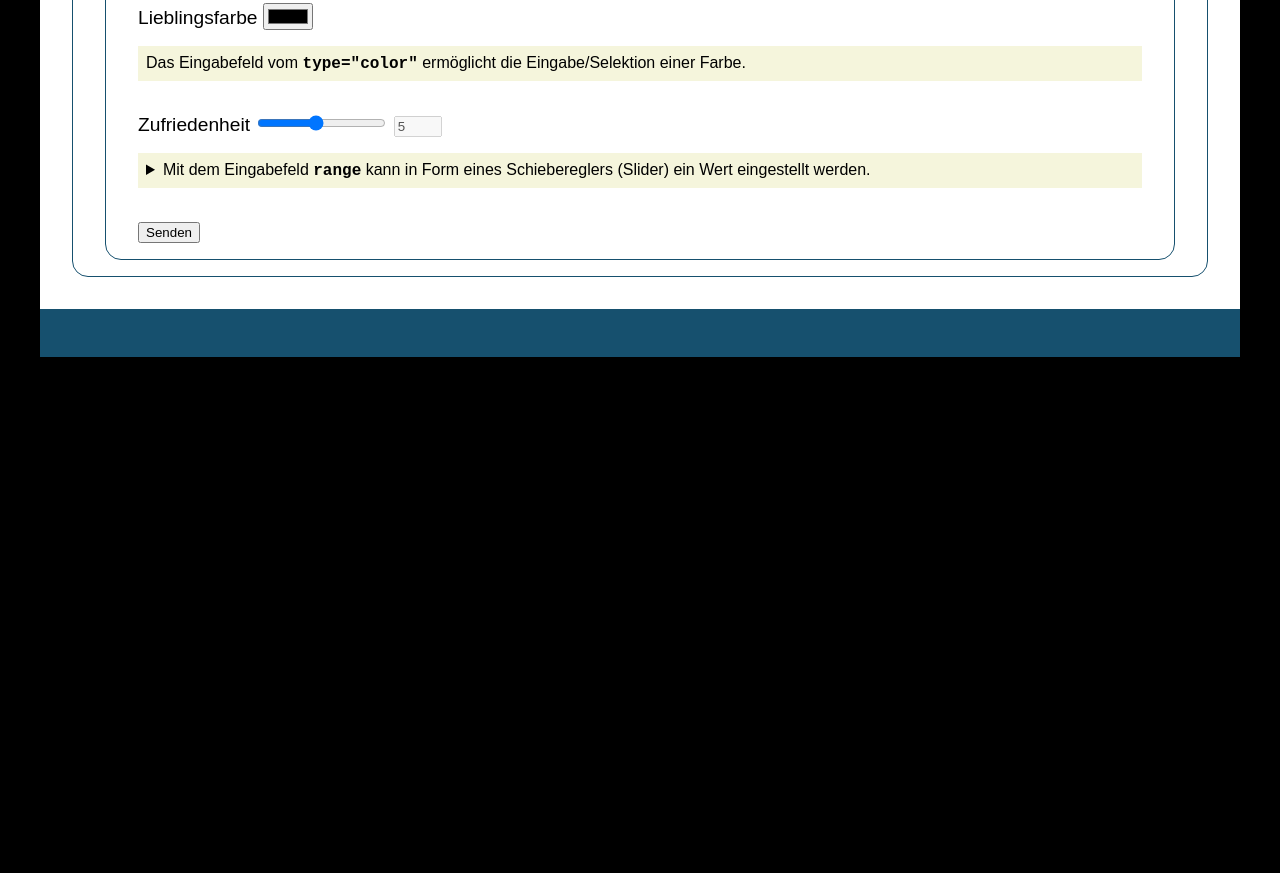
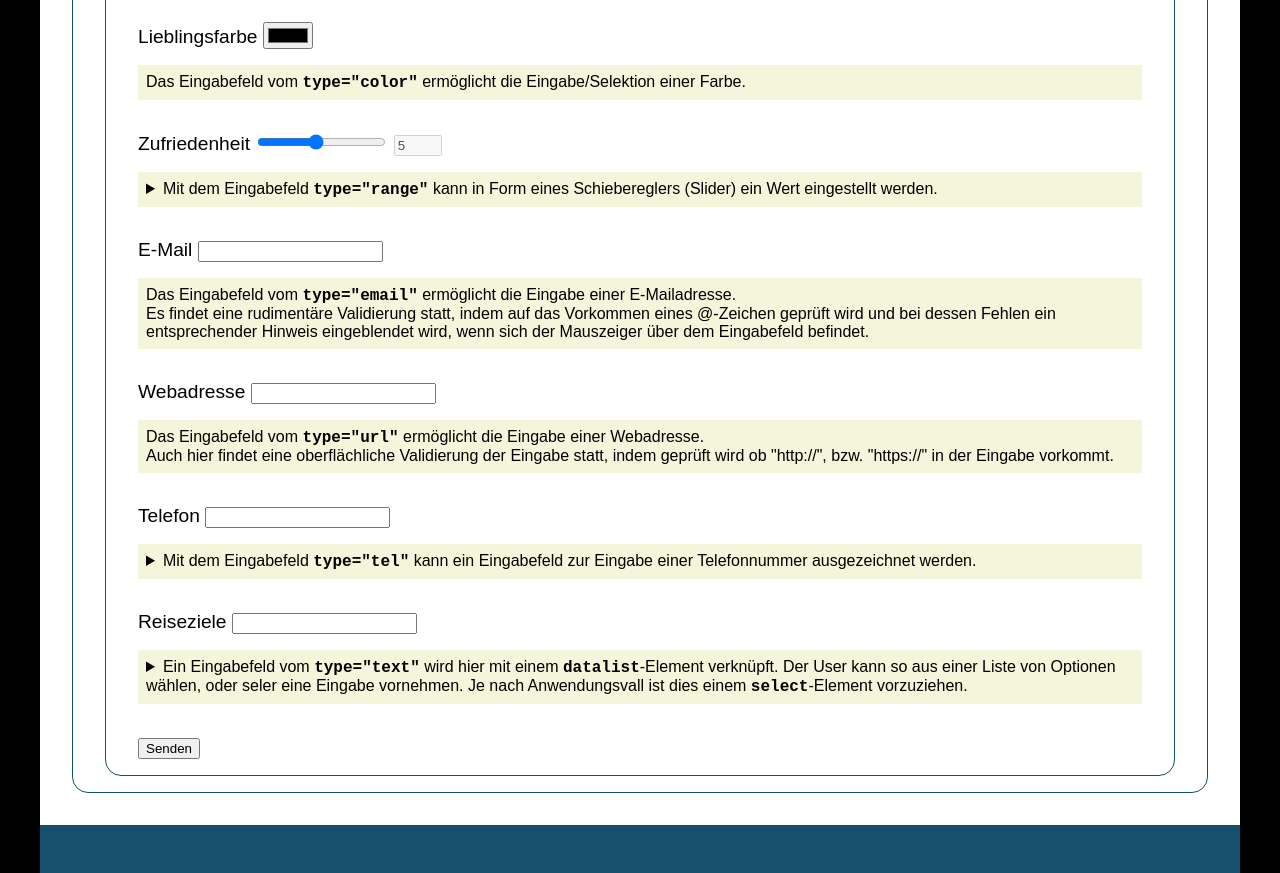
Before and after one commit to XIDV/formsInHTML5, a plain HTML site: page index.html in a window 1280 px wide. Shown: the part 1436-2309 px from the top of the page. Before the commit the page ends 1793 px from the top, so only its background shows below. Drawn offline with Linux system fonts and the light colour scheme.

Commit message:
content bzgl. input type email, url, tel, sowie text in Kombination mit Element datalist erstellt

```diff
--- a/index.html
+++ b/index.html
@@ -45,9 +45,7 @@
                         <div class="sectionSubtitle"><!-- INSERT SUBTITLE HERE --></div>
                     </header>
                     <div class="sectionContentText">
-                        <p>
-                            Erfahren Sie nachfolgend einiges über die Formularelemente in HTML5.
-                        </p>
+                        Zum optimalen Nachvollziehen der folgenden Beispiele öffnen Sie die Entwickerwerkzeuge des Browsers, bzw. lassen Sie sich den Quelltext der Seite anzeigen.
                     </div>
                     <article class="demoBox">
                         <header class="demoBoxHeader">
@@ -135,7 +133,7 @@
                                     <div class="elementInfo">
                                         <details>
                                             <summary>
-                                                Mit dem Eingabefeld <code>range</code> kann in Form eines Schiebereglers (Slider) ein Wert eingestellt werden.
+                                                Mit dem Eingabefeld <code>type="range"</code> kann in Form eines Schiebereglers (Slider) ein Wert eingestellt werden.
                                             </summary>
                                             <p>
                                                 Wie bei <code>type="number"</code> definieren hier <code>min</code> und <code>max</code> den erlaubten Wertebereich. Ebenso steuert auf hier <code>step</code> die Schrittweite.
@@ -151,12 +149,63 @@
                                     </div>
                                 </div>
                                 <div class="fElementWrapper">
-
+                                    <label for="userEmail">E-Mail</label>
+                                    <input type="email" name="userEmail" id="userEmail">
+                                    <div class="elementInfo">
+                                        Das Eingabefeld vom <code>type="email"</code> ermöglicht die Eingabe einer E-Mailadresse. <br>
+                                        Es findet eine rudimentäre Validierung statt, indem auf das Vorkommen eines @-Zeichen geprüft wird und bei dessen Fehlen ein entsprechender Hinweis eingeblendet wird, wenn sich der Mauszeiger über dem Eingabefeld befindet.
+                                    </div>
                                 </div>
                                 <div class="fElementWrapper">
+                                    <label for="userURL">Webadresse</label>
+                                    <input type="url" name="userURL" id="userURL">
+                                    <div class="elementInfo">
+                                        Das Eingabefeld vom <code>type="url"</code> ermöglicht die Eingabe einer Webadresse. <br>
+                                        Auch hier findet eine oberflächliche Validierung der Eingabe statt, indem geprüft wird ob "http://", bzw. "https://" in der Eingabe vorkommt.
+                                    </div>
+                                </div>
+                                <div class="fElementWrapper">
+                                    <label for="userFon">Telefon</label>
+                                    <input type="tel" name="userFon" id="userFon" pattern="[0-9]{5,12}">
+                                    <div class="elementInfo">
+                                        <details>
+                                            <summary>
+                                                Mit dem Eingabefeld <code>type="tel"</code> kann ein Eingabefeld zur Eingabe einer Telefonnummer ausgezeichnet werden.
+                                            </summary>
+                                            <p>
+                                                Auch wenn eine Validierung per JavaScript und/oder Serverseitig erfolgt (was unerlässlich ist!), sollte gleich an dieser Stelle das <code>pattern</code>-Attribut verwendet werden. In diesem Beispiel wird so zumindest erreicht, dass ein Hinweis eingeblendet wird, wenn die Eingabe vom definierten Muster (min. 5, max. 12 Zahlen) abweicht. (Auch hier muss sich der Mauszeiger über dem Eingabefeld befinden, damit der Hinweis angezeigt wird.)
+                                            </p>
+                                        </details>
+                                    </div>
+                                </div>
+                                <div class="fElementWrapper">
+                                    <label for="travelInterests">Reiseziele</label>
+                                    <input type="text" list="intList" name="travelInterests" id="travelInterests">
+                                    <datalist id="intList">
+                                        <option value="Deutsche Nordsee">
+                                        <option value="Deutsche Ostsee">
+                                        <option value="Niederlande">
+                                        <option value="Frankreich">
+                                        <option value="Spanien">
+                                        <option value="Italien">
+                                    </datalist>
+                                    <div class="elementInfo">
+                                        <details>
+                                            <summary>
+                                                Ein Eingabefeld vom <code>type="text"</code> wird hier mit einem <code>datalist</code>-Element verknüpft. Der User kann so aus einer Liste von Optionen wählen, oder seler eine Eingabe vornehmen. Je nach Anwendungsvall ist dies einem <code>select</code>-Element vorzuziehen.
+                                            </summary>
+                                            <p>
+                                                Die Verknüpfung erfolgt im <code>input</code>-Element unter Verwendung des <code>list</code>-Attributes. Dieses erhält als Wert die ID der zu verwendenden <code>datalist</code>
+                                            </p>
+                                            <p>
+                                                Innerhalb der <code>datalist</code> befinden sich die Einzelnen <code>option</code>-Elemente, dessen jeweilige <code>value</code>-Attribute, die Auswahlmöglichkeiten sind.
+                                            </p>
+                                        </details>
+                                    </div>
+                                </div>
 
-                                </div>
                                 <button type="button" id="subBspl1Data" form="bspl1">Senden</button>
+
                             </form>
 
                             <dialog id="bspl1Output">
```
